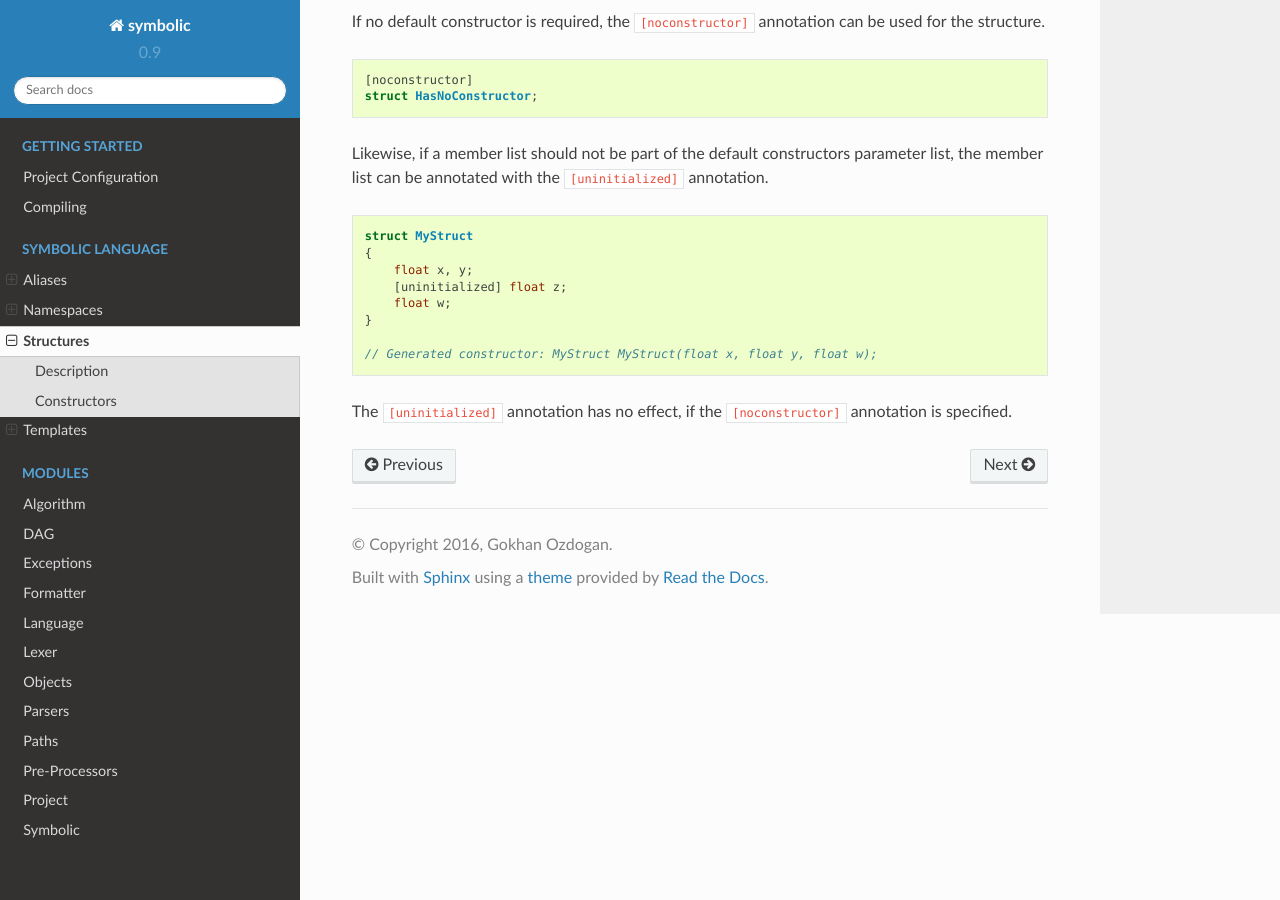
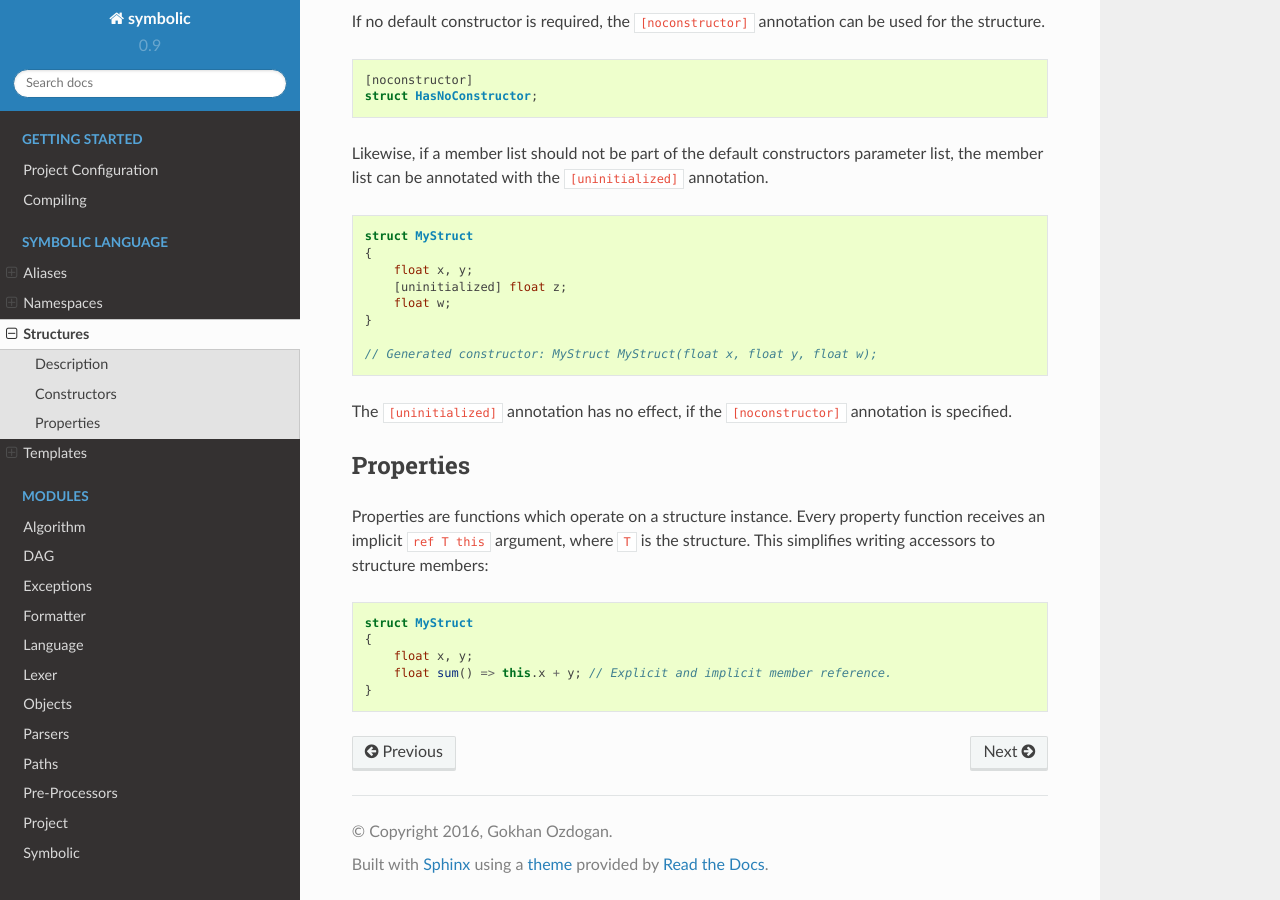
Before and after one commit to yoshimon/symbolic, a Sphinx documentation site: the page built from doc/sphinx/source/symbolic_language/structures.rst, in a window 1280 px wide and 900 px high, scrolled down 925 px. Built offline with Sphinx 7.4.7 and the Read the Docs theme 2.0.0, drawn with Linux system fonts in a browser that asks for light colours; pages that are not in the unit, such as notebooks, are missing from menus.

Commit message:
Update structures.rst

```diff
--- a/doc/sphinx/source/symbolic_language/structures.rst
+++ b/doc/sphinx/source/symbolic_language/structures.rst
@@ -48,3 +48,15 @@ Likewise, if a member list should not be part of the default constructors parame
     // Generated constructor: MyStruct MyStruct(float x, float y, float w);
 
 The :code:`[uninitialized]` annotation has no effect, if the :code:`[noconstructor]` annotation is specified.
+
+Properties
+----------
+Properties are functions which operate on a structure instance. Every property function receives an implicit :code:`ref T this` argument, where :code:`T` is the structure. This simplifies writing accessors to structure members:
+
+.. code-block:: cpp
+
+    struct MyStruct
+    {
+        float x, y;
+        float sum() => this.x + y; // Explicit and implicit member reference.
+    }
```
